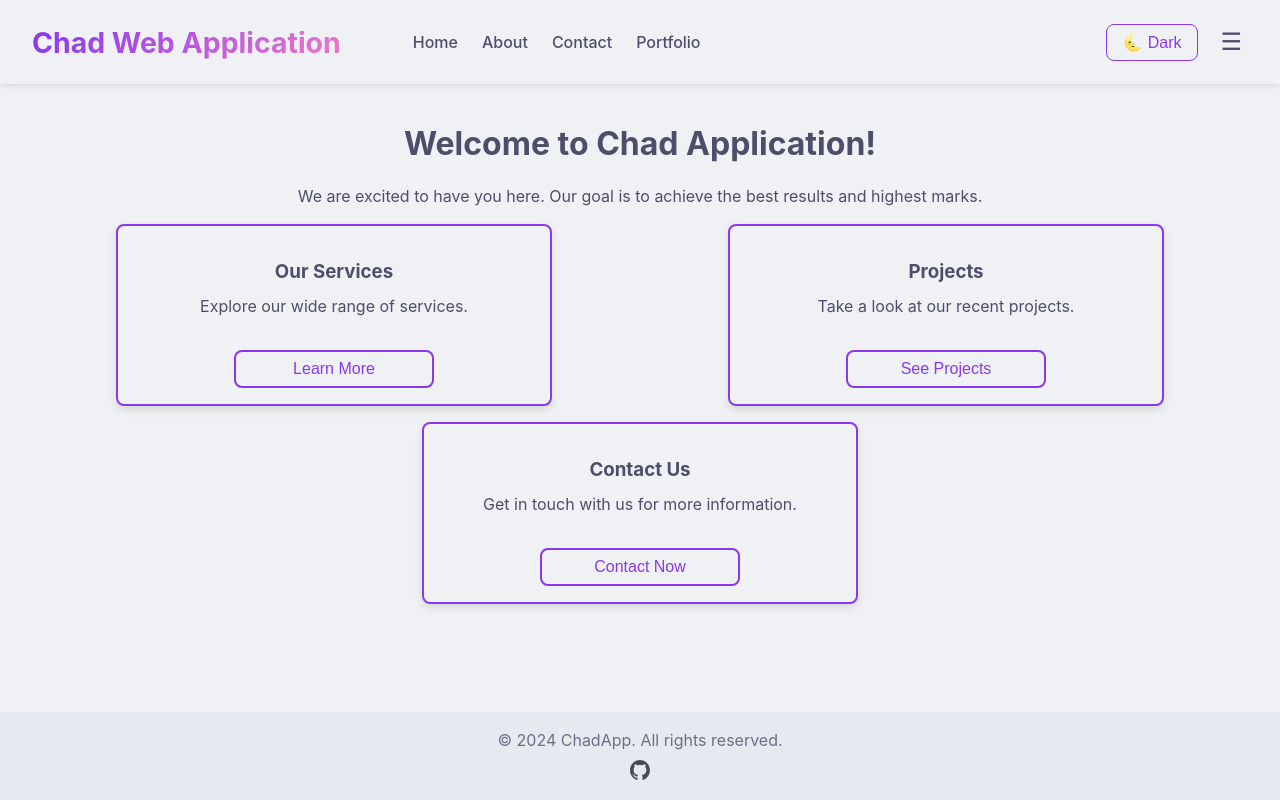
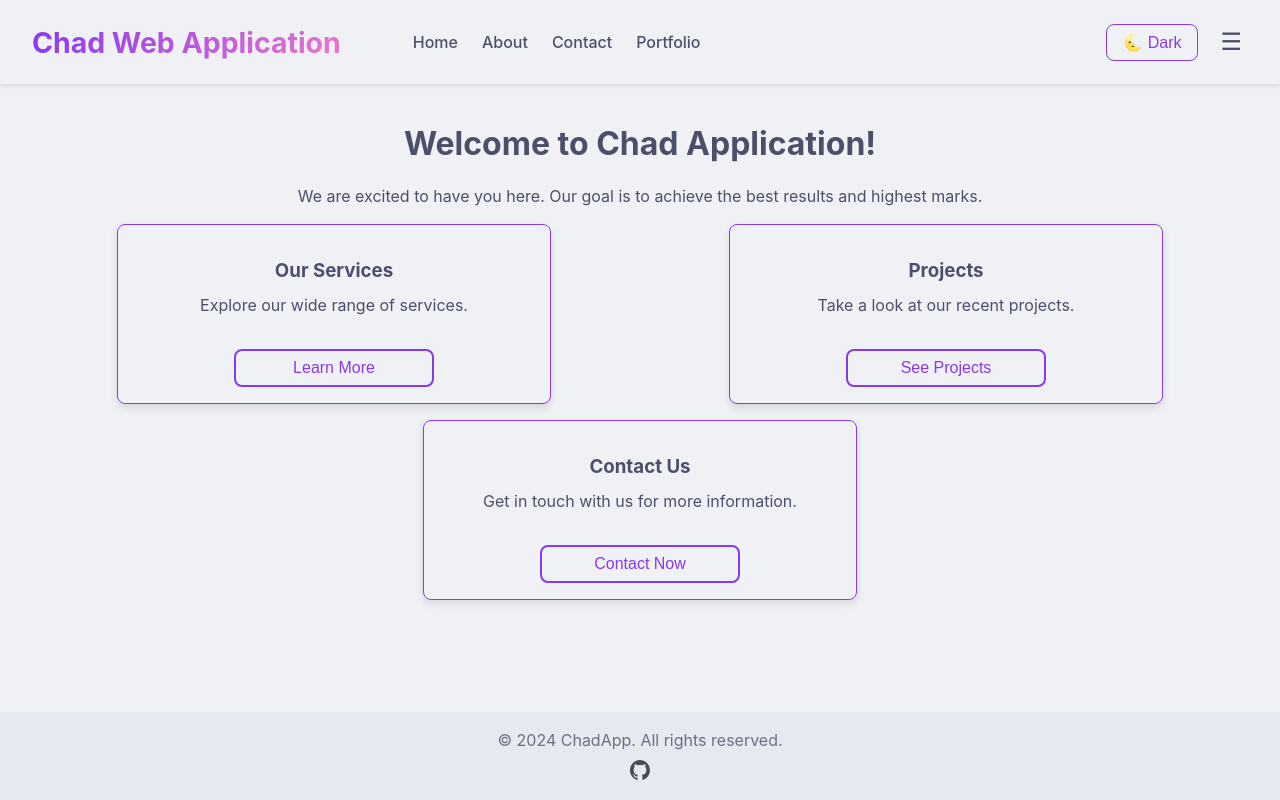
Before and after one commit to R-udren/Chad-App, a Vue app: page / in a window 1280 px wide. Built offline with nearby package versions, Linux system fonts and the light colour scheme.

Commit message:
Never mind...

```diff
--- a/src/components/Card.vue
+++ b/src/components/Card.vue
@@ -43,7 +43,7 @@ export default {
 
 <style scoped>
 .card {
-  border: 2px solid var(--primary);
+  border: 1px solid var(--primary);
   border-radius: var(--border-radius);
   padding: var(--spacing);
   width: clamp(200px, 50%, 400px);
```
